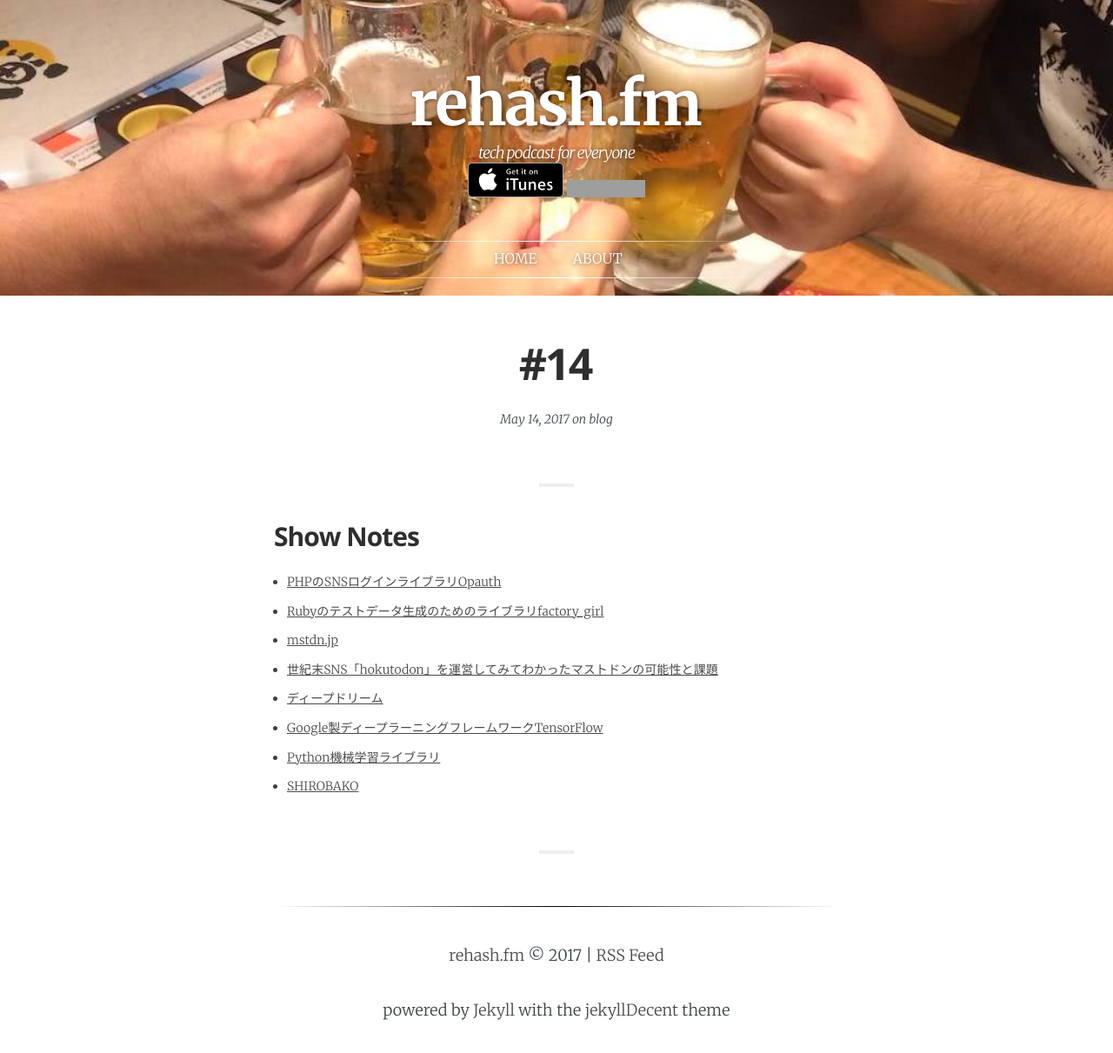
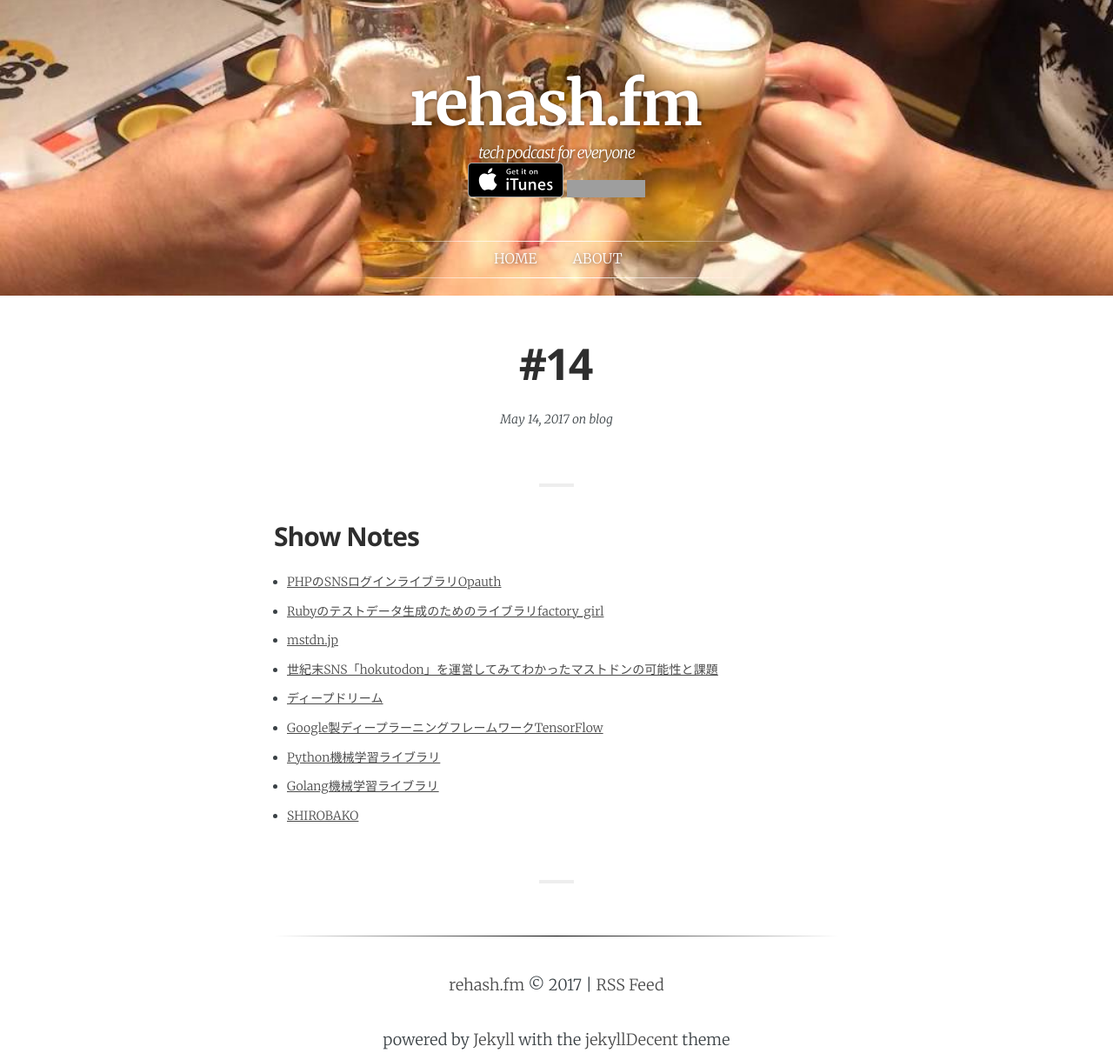
Before and after one commit to rehashfm/rehash.fm, a Jekyll site: the page built from _posts/2017-05-14-14.md, in a window 1280 px wide. Shown: the whole page at 87% size. Built offline with Jekyll 4.4.1, drawn with Linux system fonts in a browser that asks for light colours; some web fonts are replaced; before the commit the page ends 1178 px from its top, so only the background shows below that; grey boxes are pictures that could not be loaded.

Commit message:
add golearn

```diff
--- a/_posts/2017-05-14-14.md
+++ b/_posts/2017-05-14-14.md
@@ -16,4 +16,5 @@ excerpt:
 - [ディープドリーム](https://deepdreamgenerator.com/)
 - [Google製ディープラーニングフレームワークTensorFlow](https://www.tensorflow.org/)
 - [Python機械学習ライブラリ](http://scikit-learn.org/)
+- [Golang機械学習ライブラリ](https://github.com/sjwhitworth/golearn)
 - [SHIROBAKO](http://shirobako-anime.com/)
```
